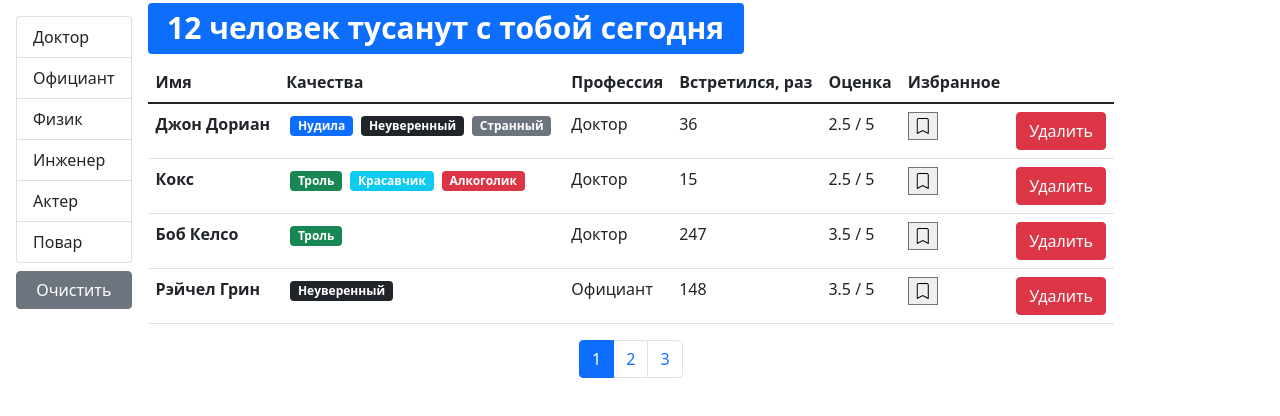
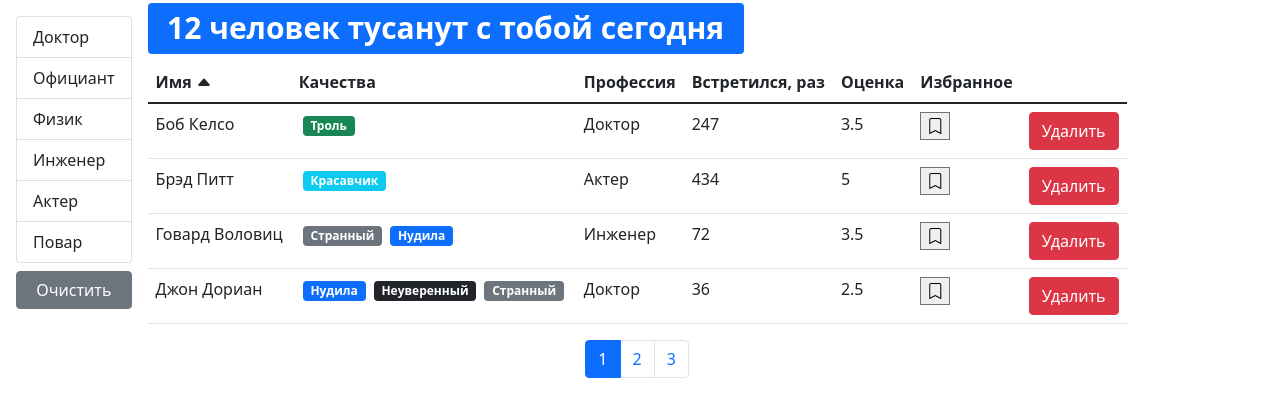
Before and after one commit to Mahorishe/fast-company, a React (Create React App) app: page / in a window 1280 px wide. Shown: the top 416 px of the page. Built offline with nearby package versions, Linux system fonts and the light colour scheme.

Commit message:
add sorte and refactoring

```diff
--- a/src/App.jsx
+++ b/src/App.jsx
@@ -1,35 +1,8 @@
-import React, { useEffect, useState } from "react";
+import React from "react";
 import Users from "./components/users";
-import api from "./api";
 
 const App = () => {
-    const [users, setUsers] = useState();
-    useEffect(() => {
-        api.users.fetchAll().then((data) => setUsers(data));
-    });
-
-    const handleDeleteUser = (id) => {
-        setUsers((prevState) => prevState.filter((user) => user._id !== id));
-    };
-
-    const handleToglleBookmark = (id) => {
-        setUsers((prevState) =>
-            prevState.map((user) => {
-                return user._id === id
-                    ? { ...user, bookmark: !user.bookmark }
-                    : { ...user };
-            })
-        );
-    };
-    return (
-        users && (
-            <Users
-                users={users}
-                onDelete={handleDeleteUser}
-                onBookmark={handleToglleBookmark}
-            />
-        )
-    );
+    return <Users />;
 };
 
 export default App;
--- /dev/null
+++ b/src/components/table.jsx
@@ -0,0 +1,22 @@
+import React from "react";
+import PropTypes from "prop-types";
+import TableHeader from "./tableHeader";
+import TableBody from "./tableBody";
+
+const Table = ({ onSort, selectedSort, columns, data }) => {
+    return (
+        <table className="table">
+            <TableHeader {...{ onSort, selectedSort, columns }} />
+            <TableBody {...{ columns, data }} />
+        </table>
+    );
+};
+
+Table.propTypes = {
+    onSort: PropTypes.func,
+    selectedSort: PropTypes.object.isRequired,
+    columns: PropTypes.object.isRequired,
+    data: PropTypes.array.isRequired
+};
+
+export default Table;
--- /dev/null
+++ b/src/components/tableBody.jsx
@@ -0,0 +1,34 @@
+import React from "react";
+import PropTypes from "prop-types";
+import _ from "lodash";
+
+const TableBody = ({ data, columns }) => {
+    const renderContent = (item, column) => {
+        if (columns[column].component) {
+            const component = columns[column].component;
+            if (typeof component === "function") {
+                return component(item);
+            }
+            return component;
+        }
+        return _.get(item, columns[column].path);
+    };
+    return (
+        <tbody>
+            {data.map((item) => (
+                <tr key={item._id}>
+                    {Object.keys(columns).map((column) => (
+                        <td key={column}>{renderContent(item, column)}</td>
+                    ))}
+                </tr>
+            ))}
+        </tbody>
+    );
+};
+
+TableBody.propTypes = {
+    data: PropTypes.array.isRequired,
+    columns: PropTypes.object.isRequired
+};
+
+export default TableBody;
--- /dev/null
+++ b/src/components/tableHeader.jsx
@@ -0,0 +1,66 @@
+import React from "react";
+import PropTypes from "prop-types";
+const TableHeader = ({ onSort, selectedSort, columns }) => {
+    const handleSort = (item) => {
+        if (selectedSort.path === item) {
+            onSort({
+                ...selectedSort,
+                order: selectedSort.order === "asc" ? "desc" : "asc"
+            });
+        } else {
+            onSort({
+                path: item,
+                order: "asc"
+            });
+        }
+    };
+
+    const renderIcon = (item) => {
+        console.log(item);
+        if (selectedSort.path === item.path) {
+            const icon =
+                selectedSort.order === "asc" ? (
+                    <i className="bi bi-caret-up-fill"></i>
+                ) : (
+                    <i className="bi bi-caret-down-fill"></i>
+                );
+
+            return (
+                <>
+                    {item.name} {icon}
+                </>
+            );
+        }
+        return item.name;
+    };
+    return (
+        <thead>
+            <tr>
+                {Object.keys(columns).map((column) => (
+                    <th
+                        key={column}
+                        onClick={
+                            columns[column].path
+                                ? () => {
+                                      handleSort(columns[column].path);
+                                  }
+                                : undefined
+                        }
+                        {...{ role: columns[column].path && "button" }}
+                        scope="col"
+                    >
+                        {renderIcon(columns[column])}
+                    </th>
+                ))}
+            </tr>
+        </thead>
+    );
+};
+
+TableHeader.propTypes = {
+    onSort: PropTypes.func.isRequired,
+    selectedSort: PropTypes.object.isRequired,
+    columns: PropTypes.object.isRequired
+};
+
+export default TableHeader;
--- a/src/components/user.jsx
+++ /dev/null
@@ -1,38 +0,0 @@
-import React from "react";
-import PropTypes from "prop-types";
-import Bookmark from "./bookmark";
-import Qualitie from "./qualitie";
-
-const User = ({ user, onDelete, onBookmark }) => {
-    return (
-        <tr key={user._id}>
-            <th scope="row">{user.name}</th>
-            <td>
-                <Qualitie qualities={user.qualities} />
-            </td>
-            <td>{user.profession.name}</td>
-            <td>{user.completedMeetings}</td>
-            <td>{`${user.rate} / 5`}</td>
-            <td>
-                <Bookmark user={user} onBookmark={onBookmark} />
-                {user.bookmark}
-            </td>
-            <td>
-                <button
-                    className="btn btn-danger"
-                    onClick={() => onDelete(user._id)}
-                >
-                    Удалить
-                </button>
-            </td>
-        </tr>
-    );
-};
-
-User.propTypes = {
-    user: PropTypes.object.isRequired,
-    onDelete: PropTypes.func.isRequired,
-    onBookmark: PropTypes.func.isRequired
-};
-
-export default User;
--- /dev/null
+++ b/src/components/userTable.jsx
@@ -0,0 +1,58 @@
+import React from "react";
+import PropTypes from "prop-types";
+import Bookmark from "./bookmark";
+import Qualitie from "./qualitie";
+import Table from "./table";
+// import User from "./user";
+
+const UserTable = ({ users, onDelete, onBookmark, selectedSort, onSort }) => {
+    const columns = {
+        name: { path: "name", name: "Имя" },
+        qualities: {
+            name: "Качества",
+            component: (user) => <Qualitie qualities={user.qualities} />
+        },
+        professions: { path: "profession.name", name: "Профессия" },
+        completedMeeting: {
+            path: "completedMeetings",
+            name: "Встретился, раз"
+        },
+        rate: { path: "rate", name: "Оценка" },
+        bookmark: {
+            path: "bookmark",
+            name: "Избранное",
+            component: (user) => (
+                <Bookmark user={user} onBookmark={onBookmark} />
+            )
+        },
+        delete: {
+            component: (user) => (
+                <button
+                    className="btn btn-danger"
+                    onClick={() => onDelete(user._id)}
+                >
+                    Удалить
+                </button>
+            )
+        }
+    };
+
+    return (
+        <Table
+            onSort={onSort}
+            selectedSort={selectedSort}
+            columns={columns}
+            data={users}
+        />
+    );
+};
+
+UserTable.propTypes = {
+    users: PropTypes.array.isRequired,
+    onDelete: PropTypes.func.isRequired,
+    onBookmark: PropTypes.func.isRequired,
+    onSort: PropTypes.func.isRequired,
+    selectedSort: PropTypes.object.isRequired
+};
+
+export default UserTable;
--- a/src/components/users.jsx
+++ b/src/components/users.jsx
@@ -1,19 +1,25 @@
 import { React, useEffect, useState } from "react";
+import _ from "lodash";
 import PropTypes from "prop-types";
 import SearchStatus from "./searchStatus";
-import User from "./user";
+
 import Pagination from "./pagination";
 import api from "../api";
 import { paginate } from "../utils/paginate";
 import GroupList from "./groupList";
+import UserTable from "./userTable";
 
-const Users = ({ users, onDelete, onBookmark }) => {
+const Users = () => {
     const [currentPage, setCurrentPage] = useState(1);
     const [professions, setProfessions] = useState();
     const [selectedProf, setSelectedProf] = useState();
+    const [sorter, setSorter] = useState({ path: "name", order: "asc" });
+    const [users, setUsers] = useState();
     const pageSize = 4;
-    console.log("PROFESSION", professions);
-    console.log("SELECTED PROFESSION", selectedProf);
+
+    useEffect(() => {
+        api.users.fetchAll().then((data) => setUsers(data));
+    }, []);
 
     useEffect(() => {
         api.professions.fetchAll().then((data) => setProfessions(data));
@@ -31,6 +37,24 @@
     const clearFilter = () => {
         setSelectedProf();
     };
+    const handelSort = (item) => {
+        setSorter(item);
+    };
+
+    const handleDeleteUser = (id) => {
+        setUsers((prevState) => prevState.filter((user) => user._id !== id));
+    };
+
+    const handleToggleBookmark = (id) => {
+        setUsers((prevState) =>
+            prevState.map((user) => {
+                return user._id === id
+                    ? { ...user, bookmark: !user.bookmark }
+                    : { ...user };
+            })
+        );
+    };
+    if (users) {
         const filteredUsers = selectedProf
             ? users.filter((user) => {
                   return (
@@ -39,9 +63,14 @@
                   );
               })
             : users;
-    console.log(filteredUsers);
+
         const usersCount = filteredUsers.length;
-    const pageUsers = paginate(filteredUsers, currentPage, pageSize);
+        const sorterUser = _.orderBy(
+            filteredUsers,
+            [sorter.path],
+            [sorter.order]
+        );
+        const pageUsers = paginate(sorterUser, currentPage, pageSize);
         return (
             <div className="d-flex">
                 {professions && (
@@ -62,29 +91,13 @@
                 <div className="d-flex flex-column">
                     <SearchStatus countUsers={usersCount} />
                     {usersCount !== 0 && (
-                    <table className="table">
-                        <thead>
-                            <tr>
-                                <th scope="col">Имя</th>
-                                <th scope="col">Качества</th>
-                                <th scope="col">Профессия</th>
-                                <th scope="col">Встретился, раз</th>
-                                <th scope="col">Оценка</th>
-                                <th scope="col">Избранное</th>
-                                <th scope="col"></th>
-                            </tr>
-                        </thead>
-                        <tbody>
-                            {pageUsers.map((user) => (
-                                <User
-                                    user={user}
-                                    onDelete={onDelete}
-                                    onBookmark={onBookmark}
-                                    key={user._id}
+                        <UserTable
+                            users={pageUsers}
+                            onDelete={handleDeleteUser}
+                            onBookmark={handleToggleBookmark}
+                            selectedSort={sorter}
+                            onSort={handelSort}
                         />
-                            ))}
-                        </tbody>
-                    </table>
                     )}
                     <div className="d-flex justify-content-center">
                         <Pagination
@@ -97,6 +110,8 @@
                 </div>
             </div>
         );
+    }
+    return "Loading";
 };
 
 Users.propTypes = {
```
Also changed, not shown: .eslintrc.js. Lines whose indentation alone changed are shown as unchanged.
